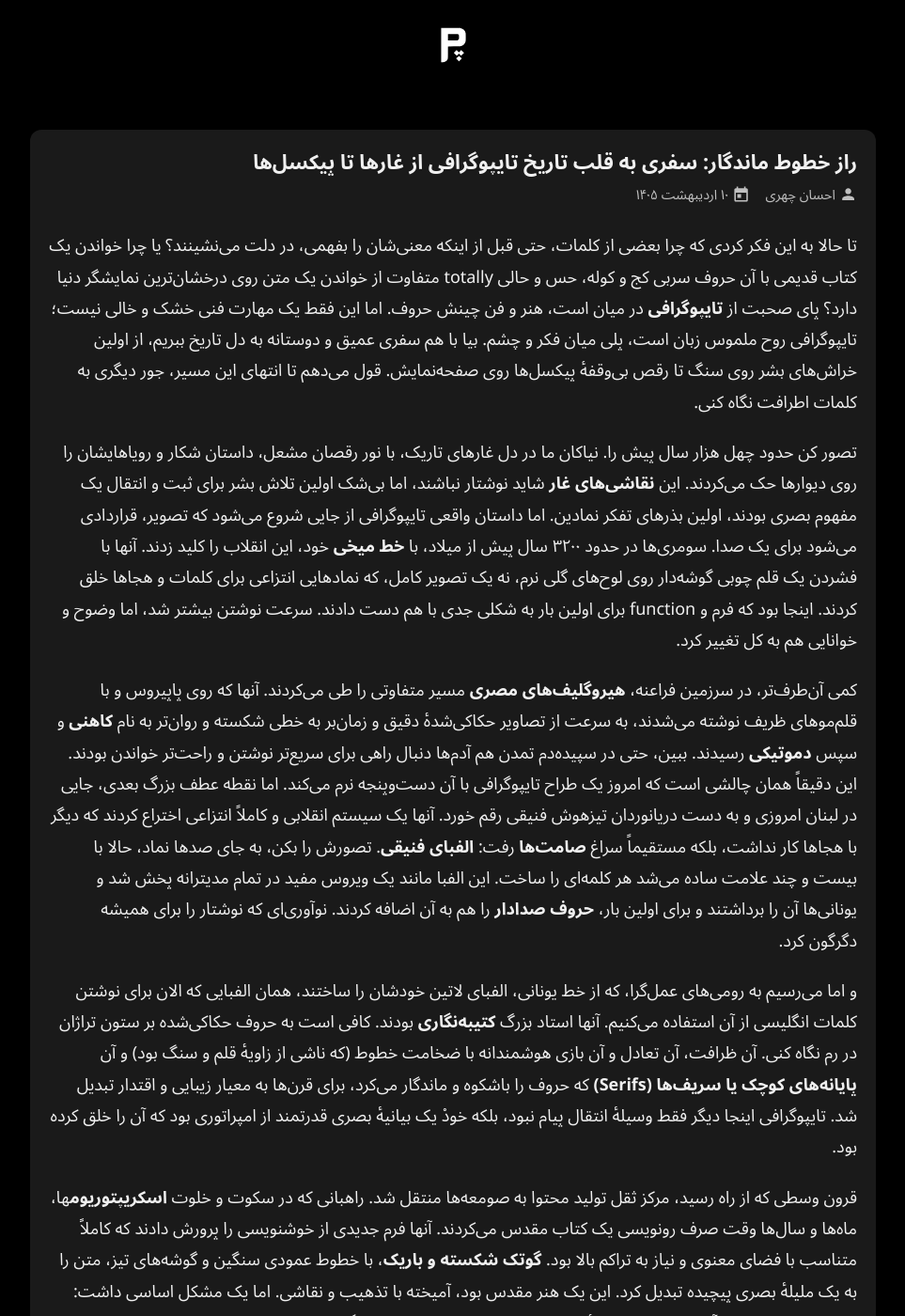
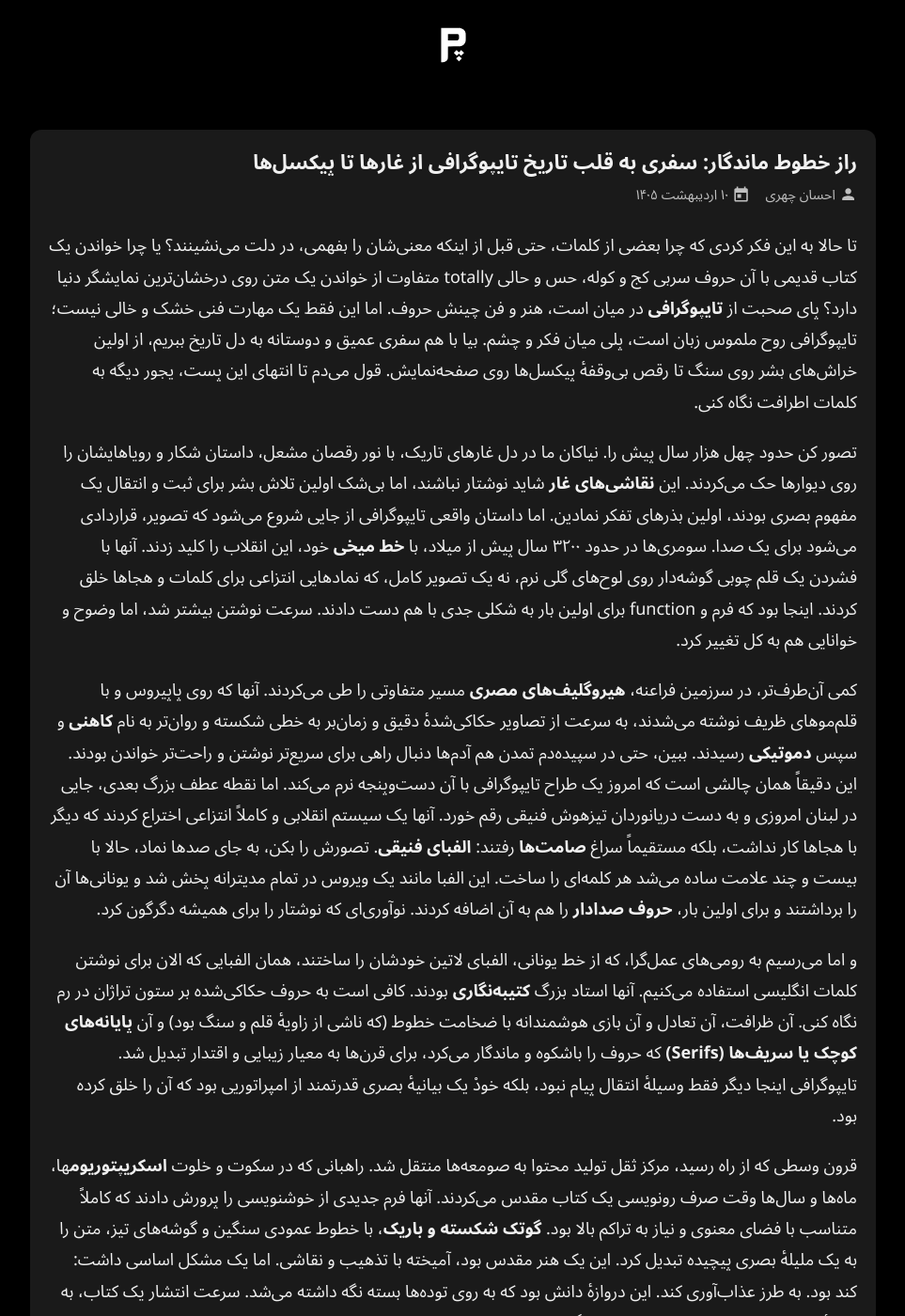
Before and after one commit to darkblog/darkblog.github.io, a Jekyll site: the page built from _posts/2026-4-30-127.md, in a window 1280 px wide and 1400 px high. Shown: the whole window at 94% size, without its empty margins (158-1121 px from the left). Built offline with Jekyll 4.4.1, drawn with Linux system fonts in a browser that asks for light colours.

Commit message:
Update 2026-4-30-127.md

```diff
--- a/_posts/2026-4-30-127.md
+++ b/_posts/2026-4-30-127.md
@@ -3,13 +3,13 @@ title: "راز خطوط ماندگار: سفری به قلب تاریخ تایپ
 description: "با ما در این سفر تاریخی و دوستانه همراه شوید تا ببینیم چگونه حروف از سنگ‌نگاره‌های باستانی به کدهای دیجیتال تبدیل شدند و چرا تایپوگرافی چیزی فراتر از انتخاب یک فونت ساده است."
 ---
 
-تا حالا به این فکر کردی که چرا بعضی از کلمات، حتی قبل از اینکه معنی‌شان را بفهمی، در دلت می‌نشینند؟ یا چرا خواندن یک کتاب قدیمی با آن حروف سربی کج و کوله، حس و حالی totally متفاوت از خواندن یک متن روی درخشان‌ترین نمایشگر دنیا دارد؟ پای صحبت از **تایپوگرافی** در میان است، هنر و فن چینش حروف. اما این فقط یک مهارت فنی خشک و خالی نیست؛ تایپوگرافی روح ملموس زبان است، پلی میان فکر و چشم. بیا با هم سفری عمیق و دوستانه به دل تاریخ ببریم، از اولین خراش‌های بشر روی سنگ تا رقص بی‌وقفهٔ پیکسل‌ها روی صفحه‌نمایش. قول می‌دهم تا انتهای این مسیر، جور دیگری به کلمات اطرافت نگاه کنی.
+تا حالا به این فکر کردی که چرا بعضی از کلمات، حتی قبل از اینکه معنی‌شان را بفهمی، در دلت می‌نشینند؟ یا چرا خواندن یک کتاب قدیمی با آن حروف سربی کج و کوله، حس و حالی totally متفاوت از خواندن یک متن روی درخشان‌ترین نمایشگر دنیا دارد؟ پای صحبت از **تایپوگرافی** در میان است، هنر و فن چینش حروف. اما این فقط یک مهارت فنی خشک و خالی نیست؛ تایپوگرافی روح ملموس زبان است، پلی میان فکر و چشم. بیا با هم سفری عمیق و دوستانه به دل تاریخ ببریم، از اولین خراش‌های بشر روی سنگ تا رقص بی‌وقفهٔ پیکسل‌ها روی صفحه‌نمایش. قول می‌دم تا انتهای این پست، یجور دیگه به کلمات اطرافت نگاه کنی.
 
 تصور کن حدود چهل هزار سال پیش را. نیاکان ما در دل غارهای تاریک، با نور رقصان مشعل، داستان شکار و رویاهایشان را روی دیوارها حک می‌کردند. این **نقاشی‌های غار** شاید نوشتار نباشند، اما بی‌شک اولین تلاش بشر برای ثبت و انتقال یک مفهوم بصری بودند، اولین بذرهای تفکر نمادین. اما داستان واقعی تایپوگرافی از جایی شروع می‌شود که تصویر، قراردادی می‌شود برای یک صدا. سومری‌ها در حدود ۳۲۰۰ سال پیش از میلاد، با **خط میخی** خود، این انقلاب را کلید زدند. آنها با فشردن یک قلم چوبی گوشه‌دار روی لوح‌های گلی نرم، نه یک تصویر کامل، که نمادهایی انتزاعی برای کلمات و هجاها خلق کردند. اینجا بود که فرم و function برای اولین بار به شکلی جدی با هم دست دادند. سرعت نوشتن بیشتر شد، اما وضوح و خوانایی هم به کل تغییر کرد.
 
-کمی آن‌طرف‌تر، در سرزمین فراعنه، **هیروگلیف‌های مصری** مسیر متفاوتی را طی می‌کردند. آنها که روی پاپیروس و با قلم‌موهای ظریف نوشته می‌شدند، به سرعت از تصاویر حکاکی‌شدهٔ دقیق و زمان‌بر به خطی شکسته و روان‌تر به نام **کاهنی** و سپس **دموتیکی** رسیدند. ببین، حتی در سپیده‌دم تمدن هم آدم‌ها دنبال راهی برای سریع‌تر نوشتن و راحت‌تر خواندن بودند. این دقیقاً همان چالشی است که امروز یک طراح تایپوگرافی با آن دست‌وپنجه نرم می‌کند. اما نقطه عطف بزرگ بعدی، جایی در لبنان امروزی و به دست دریانوردان تیزهوش فنیقی رقم خورد. آنها یک سیستم انقلابی و کاملاً انتزاعی اختراع کردند که دیگر با هجاها کار نداشت، بلکه مستقیماً سراغ **صامت‌ها** رفت: **الفبای فنیقی**. تصورش را بکن، به جای صدها نماد، حالا با بیست و چند علامت ساده می‌شد هر کلمه‌ای را ساخت. این الفبا مانند یک ویروس مفید در تمام مدیترانه پخش شد و یونانی‌ها آن را برداشتند و برای اولین بار، **حروف صدادار** را هم به آن اضافه کردند. نوآوری‌ای که نوشتار را برای همیشه دگرگون کرد.
+کمی آن‌طرف‌تر، در سرزمین فراعنه، **هیروگلیف‌های مصری** مسیر متفاوتی را طی می‌کردند. آنها که روی پاپیروس و با قلم‌موهای ظریف نوشته می‌شدند، به سرعت از تصاویر حکاکی‌شدهٔ دقیق و زمان‌بر به خطی شکسته و روان‌تر به نام **کاهنی** و سپس **دموتیکی** رسیدند. ببین، حتی در سپیده‌دم تمدن هم آدم‌ها دنبال راهی برای سریع‌تر نوشتن و راحت‌تر خواندن بودند. این دقیقاً همان چالشی است که امروز یک طراح تایپوگرافی با آن دست‌وپنجه نرم می‌کند. اما نقطه عطف بزرگ بعدی، جایی در لبنان امروزی و به دست دریانوردان تیزهوش فنیقی رقم خورد. آنها یک سیستم انقلابی و کاملاً انتزاعی اختراع کردند که دیگر با هجاها کار نداشت، بلکه مستقیماً سراغ **صامت‌ها** رفتند: **الفبای فنیقی**. تصورش را بکن، به جای صدها نماد، حالا با بیست و چند علامت ساده می‌شد هر کلمه‌ای را ساخت. این الفبا مانند یک ویروس در تمام مدیترانه پخش شد و یونانی‌ها آن را برداشتند و برای اولین بار، **حروف صدادار** را هم به آن اضافه کردند. نوآوری‌ای که نوشتار را برای همیشه دگرگون کرد.
 
-و اما می‌رسیم به رومی‌های عمل‌گرا، که از خط یونانی، الفبای لاتین خودشان را ساختند، همان الفبایی که الان برای نوشتن کلمات انگلیسی از آن استفاده می‌کنیم. آنها استاد بزرگ **کتیبه‌نگاری** بودند. کافی است به حروف حکاکی‌شده بر ستون تراژان در رم نگاه کنی. آن ظرافت، آن تعادل و آن بازی هوشمندانه با ضخامت خطوط (که ناشی از زاویهٔ قلم و سنگ بود) و آن **پایانه‌های کوچک یا سریف‌ها (Serifs)** که حروف را باشکوه و ماندگار می‌کرد، برای قرن‌ها به معیار زیبایی و اقتدار تبدیل شد. تایپوگرافی اینجا دیگر فقط وسیلهٔ انتقال پیام نبود، بلکه خودْ یک بیانیهٔ بصری قدرتمند از امپراتوری بود که آن را خلق کرده بود.
+و اما می‌رسیم به رومی‌های عمل‌گرا، که از خط یونانی، الفبای لاتین خودشان را ساختند، همان الفبایی که الان برای نوشتن کلمات انگلیسی استفاده می‌کنیم. آنها استاد بزرگ **کتیبه‌نگاری** بودند. کافی است به حروف حکاکی‌شده بر ستون تراژان در رم نگاه کنی. آن ظرافت، آن تعادل و آن بازی هوشمندانه با ضخامت خطوط (که ناشی از زاویهٔ قلم و سنگ بود) و آن **پایانه‌های کوچک یا سریف‌ها (Serifs)** که حروف را باشکوه و ماندگار می‌کرد، برای قرن‌ها به معیار زیبایی و اقتدار تبدیل شد. تایپوگرافی اینجا دیگر فقط وسیلهٔ انتقال پیام نبود، بلکه خودْ یک بیانیهٔ بصری قدرتمند از امپراتوریی بود که آن را خلق کرده بود.
 
 قرون وسطی که از راه رسید، مرکز ثقل تولید محتوا به صومعه‌ها منتقل شد. راهبانی که در سکوت و خلوت **اسکریپتوریوم**ها، ماه‌ها و سال‌ها وقت صرف رونویسی یک کتاب مقدس می‌کردند. آنها فرم جدیدی از خوشنویسی را پرورش دادند که کاملاً متناسب با فضای معنوی و نیاز به تراکم بالا بود. **گوتک شکسته و باریک**، با خطوط عمودی سنگین و گوشه‌های تیز، متن را به یک ملیلهٔ بصری پیچیده تبدیل کرد. این یک هنر مقدس بود، آمیخته با تذهیب و نقاشی. اما یک مشکل اساسی داشت: کند بود. به طرز عذاب‌آوری کند. این دروازهٔ دانش بود که به روی توده‌ها بسته نگه داشته می‌شد. سرعت انتشار یک کتاب، به اندازهٔ عمر یک راهب بود. اما یک انفجار بزرگ در راه بود که همه چیز را برای همیشه تغییر می‌داد.
 
```
